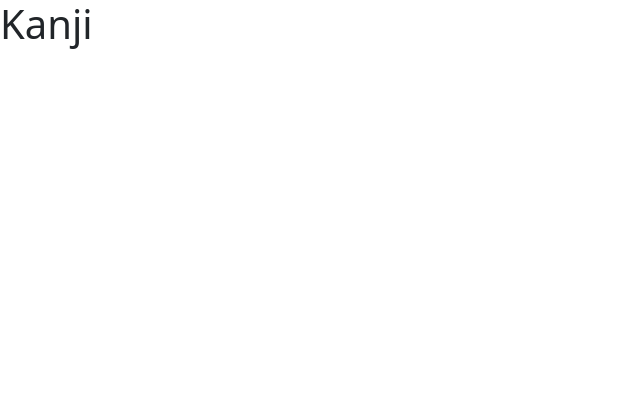
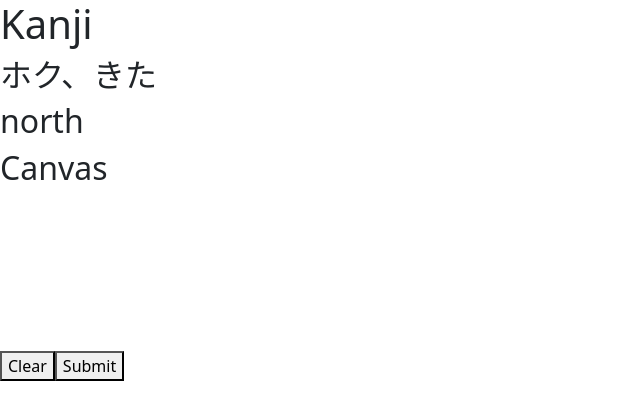
Before and after one commit to dyikwong/kakuji, a React (Vite) app: page / in a window 1280 px wide. Shown: the top 420 px of the page, without its empty margins (0-640 px from the left). Built offline with nearby package versions, Linux system fonts and the light colour scheme.

Commit message:
quiz and canvas set up

```diff
--- a/src/Kanji.jsx
+++ b/src/Kanji.jsx
@@ -1,12 +1,12 @@
 import React from 'react'
-import Canvas from './components/Canvas'
+import Quiz from './components/Quiz'
 
 function Kanji() {
 
 	return (
 		<div>
 			<h1>Kanji</h1>
-			<Canvas />
+			<Quiz />
 		</div>
 	);
 }
--- /dev/null
+++ b/src/components/Quiz.jsx
@@ -0,0 +1,17 @@
+import Canvas from './Canvas'
+
+function Quiz(props) {
+
+
+	return (
+		<div>
+			<h2>ホク、きた</h2>
+			<h2>north</h2>
+			<Canvas />
+			<button>Clear</button>
+			<button>Submit</button>
+		</div>
+	)
+}
+
+export default Quiz;
--- a/src/components/canvas.jsx
+++ b/src/components/canvas.jsx
@@ -1,12 +1,11 @@
 
 function Canvas() {
+	return (
+		<div>
+			<h2>Canvas</h2>
+			<canvas></canvas>
 
-
-
-	return (
-		<>
-			<canvas></canvas>
-		</>
+		</div>
 	);
 }
 
```
